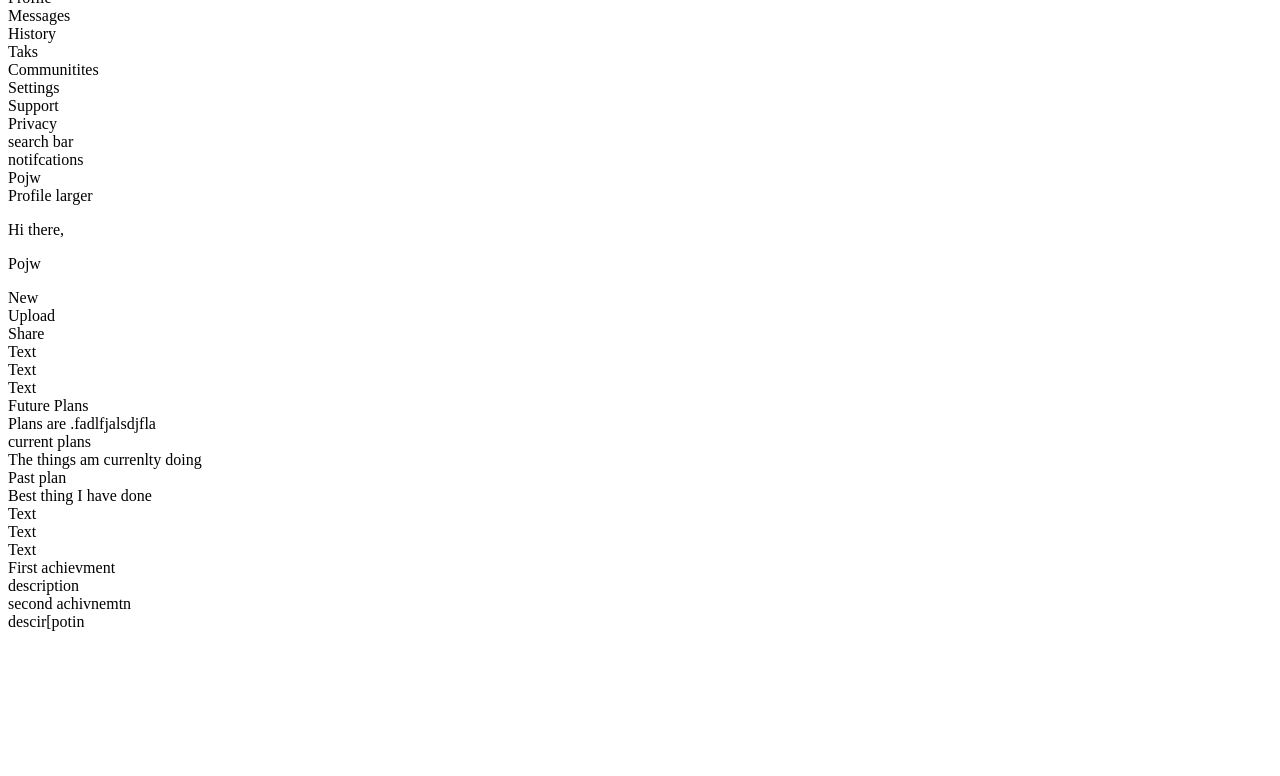
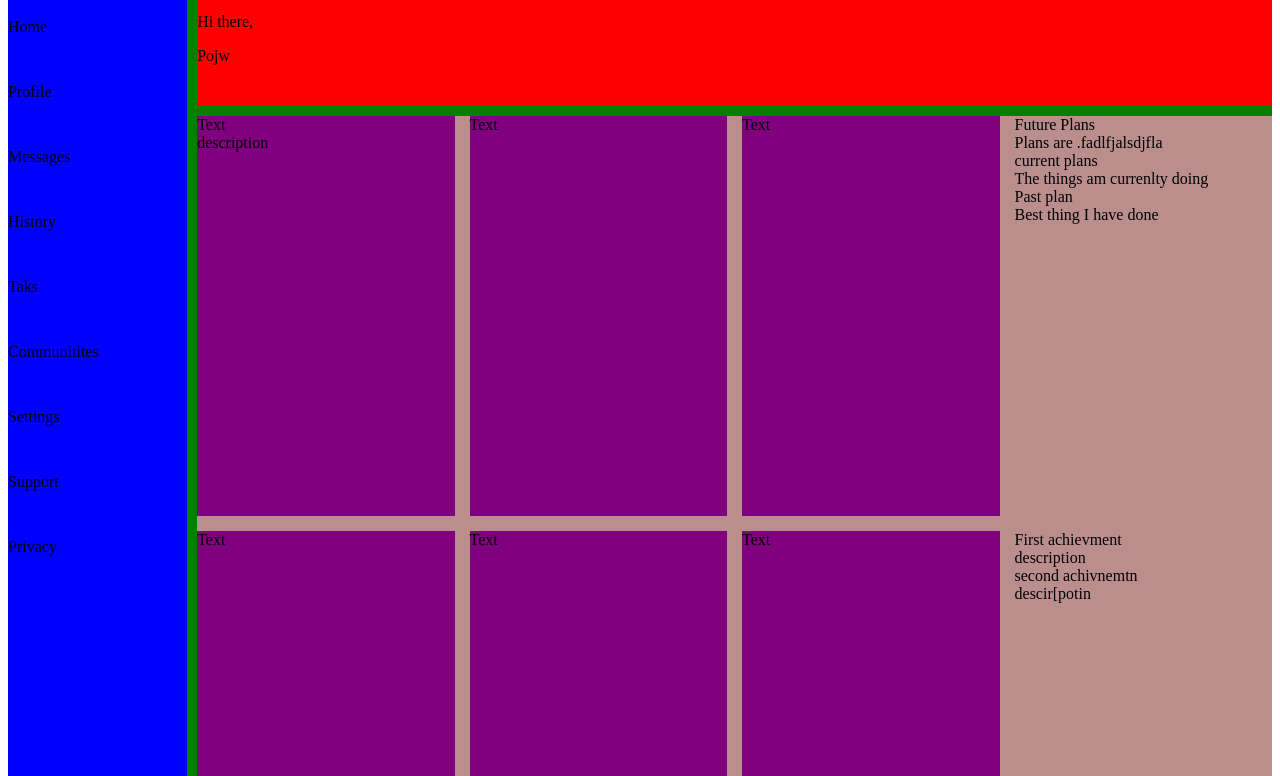
Before and after one commit to pojw/Admin-Dashboard, a plain HTML site: page index.html in a window 1280 px wide. Shown: the part 55-831 px from the top of the page. Before the commit the page ends 800 px from the top, so only its background shows below. Drawn offline with Linux system fonts and the light colour scheme.

Commit message:
Css is added with the correct organziation

```diff
--- a/index.html
+++ b/index.html
@@ -5,8 +5,9 @@
         <link rel="stylesheet" href="style.css">
     </head>
     <body>
+        <div class="container">
             <div class="sidebar">
-          <div class="header">Dashboard</div>
+                <div class="logo">Dashboard</div>
                 <div>Home</div>
                 <div>Profile</div>
                 <div>Messages</div>
@@ -28,11 +29,12 @@
             </div>
 
             <div class="header-bottom">
+               <div>
                     <div>Profile larger</div>
                     <div class="Name">
                         <p>Hi there,</p>
                         <p>Pojw</p>
-
+                </div>
                 </div>
                 <div class="links">
                     <div>New</div>
@@ -44,8 +46,14 @@
         <div class="projects">
             <div class="card">
                 <div class="title">Text</div>
+                <div>description</div>
+            </div>
+            <div class="card">
                 <div class="title">Text</div>
+            </div>
+            <div class="card">
                 <div class="title">Text</div>
+            </div>
                 <div class="info">
                     <div>Future Plans</div>
                     <div>Plans are .fadlfjalsdjfla</div>
@@ -55,9 +63,15 @@
                     <div>Best thing I have done</div>
 
                 </div>
+                <div class="card">
                     <div class="title">Text</div>
+                </div>
+                <div class="card">
                     <div class="title">Text</div>
+                </div>
+                <div class="card">
                     <div class="title">Text</div>
+                </div>
                 <div class="Achivements">
                     <div>First achievment </div>
                     <div>description</div>
@@ -69,6 +83,7 @@
             </div>
 
         </div>
+        </div>
     </body>
 
 
--- a/style.css
+++ b/style.css
@@ -1,3 +1,56 @@
 
 
-.test{background:red;}
+.container{
+    background:green;
+    display:grid;
+    grid-template-columns:1fr 6fr;
+    grid-template-rows: 1fr 9fr;
+    gap:10px
+}
+
+.sidebar{
+    background:blue;
+    grid-row:1/3;
+    display:grid;
+    grid-template-rows: repeat(9,60px);
+    gap:5px;
+
+}
+
+.header{
+    background: red;
+    grid-row: 1/2;
+    grid-column: 2/3;
+    display:grid;
+    grid-template-rows:.5fr .5fr;
+}
+
+.header-bottom{
+    grid-row:2/3;
+    display:grid;
+    grid-template-columns: repeat(2,1fr);
+}
+.header-top{
+    display: grid;
+    grid-template-columns:repeat(3,1fr);
+}
+
+.links{
+    display:grid;
+    grid-template-columns: repeat(3,1fr);
+}
+.projects{
+    background:rgb(187, 142, 142);
+    gap:15px;
+    grid-row: 2/3;
+    grid-column: 2/3;
+    display:grid;
+    grid-template-columns: repeat(4,1fr);
+    grid-template-rows: repeat(2,minmax(100px,400px));
+}
+
+.card{
+    background: purple;
+
+
+}
```
Lines whose indentation alone changed are shown as unchanged.
